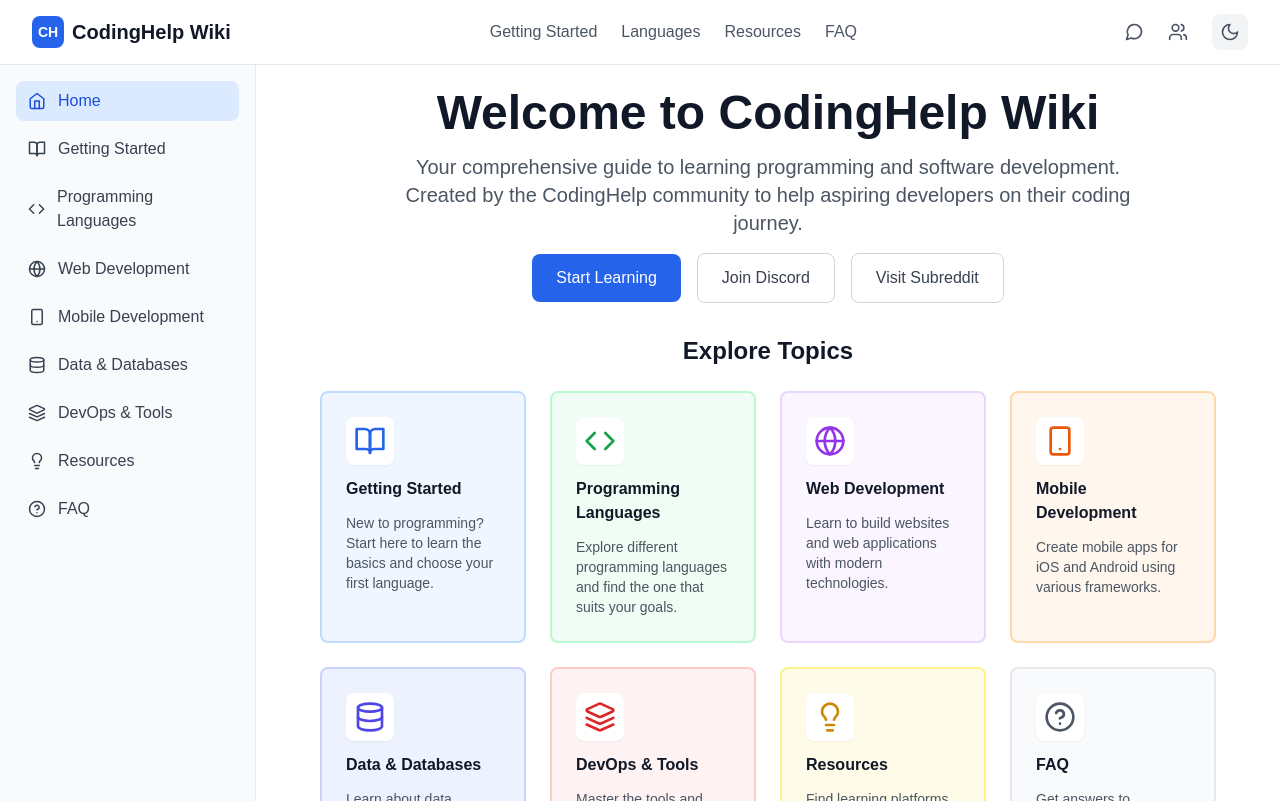
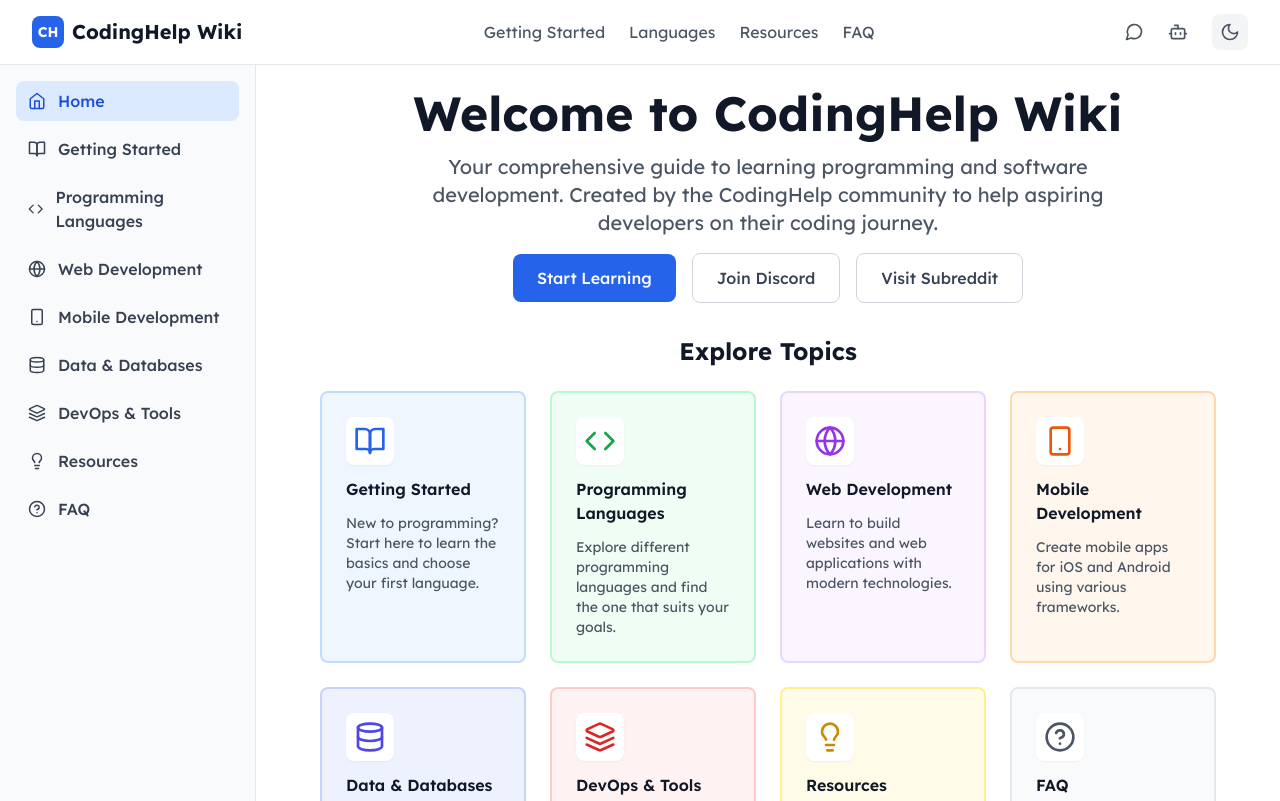
Before and after one commit to DudeThatsErin/OneNoteWiki, a Next.js app: page / in a window 1280 px wide. Built offline with nearby package versions, Linux system fonts and the light colour scheme.

Commit message:
Attempt 3

```diff
--- a/src/app/globals.css
+++ b/src/app/globals.css
@@ -15,7 +15,7 @@
 body {
   color: var(--foreground);
   background: var(--background);
-  font-family: Arial, Helvetica, sans-serif;
+  font-family: 'Lexend', -apple-system, BlinkMacSystemFont, 'Segoe UI', Roboto, sans-serif;
 }
 
 @layer utilities {
--- a/src/app/layout.tsx
+++ b/src/app/layout.tsx
@@ -32,6 +32,12 @@
   return (
     <html lang="en" suppressHydrationWarning>
       <head>
+        <link rel="preconnect" href="https://fonts.googleapis.com" />
+        <link rel="preconnect" href="https://fonts.gstatic.com" crossOrigin="anonymous" />
+        <link
+          href="https://fonts.googleapis.com/css2?family=Lexend:wght@300;400;500;600;700&display=swap"
+          rel="stylesheet"
+        />
         <script
           dangerouslySetInnerHTML={{
             __html: `
--- a/src/components/Header.tsx
+++ b/src/components/Header.tsx
@@ -2,7 +2,7 @@
 
 import Link from 'next/link';
 import { useTheme } from '@/contexts/ThemeContext';
-import { Sun, Moon, MessageCircle, Users } from 'lucide-react';
+import { Sun, Moon, MessageCircle, Bot } from 'lucide-react';
 
 export default function Header() {
   const { theme, toggleTheme } = useTheme();
@@ -71,7 +71,7 @@
                 className="p-2 text-gray-600 hover:text-orange-600 dark:text-gray-300 dark:hover:text-orange-400 transition-colors"
                 title="Visit our Subreddit"
               >
-                <Users size={20} />
+                <Bot size={20} />
               </a>
             </div>
 
--- a/tailwind.config.ts
+++ b/tailwind.config.ts
@@ -13,6 +13,9 @@
         background: 'var(--background)',
         foreground: 'var(--foreground)',
       },
+      fontFamily: {
+        sans: ['Lexend', '-apple-system', 'BlinkMacSystemFont', 'Segoe UI', 'Roboto', 'sans-serif'],
+      },
     },
   },
   plugins: [],
```
